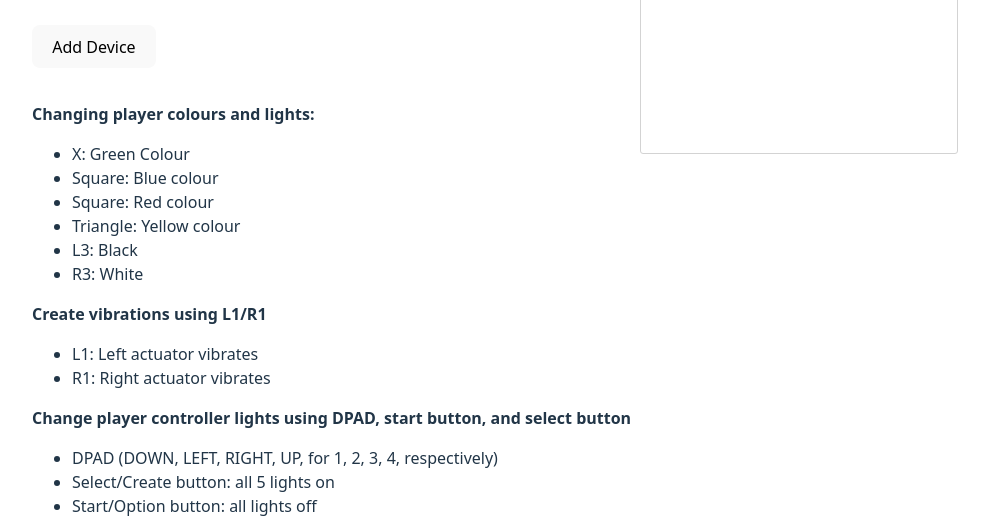
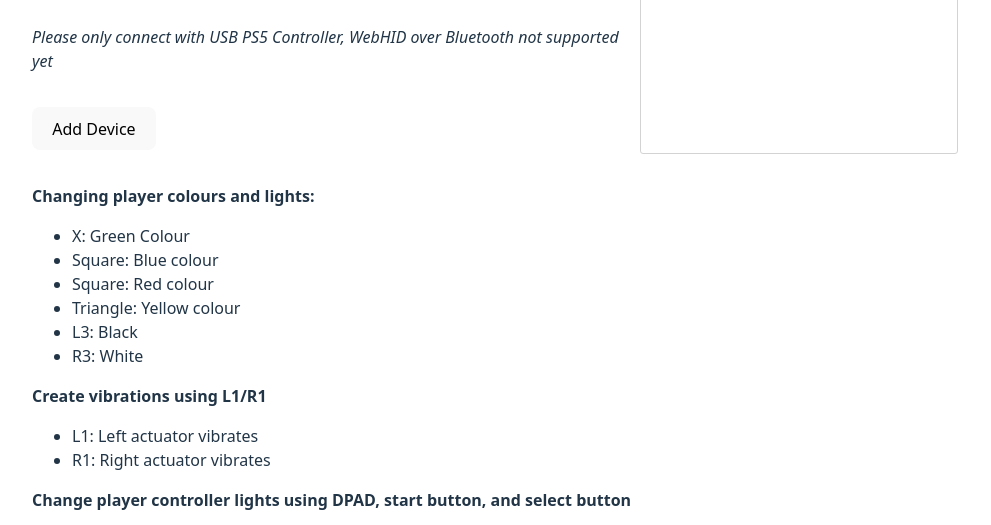
Before and after one commit to Kitanga/dualsense-experiment, a website built with Vite: page index.html in a window 1280 px wide. Shown: the part 188-713 px from the top of the page, without its empty margins (0-991 px from the left). Built offline with nearby package versions, Linux system fonts and the light colour scheme.

Commit message:
feat: "no bluetooth support" warning

```diff
--- a/index.html
+++ b/index.html
@@ -12,6 +12,8 @@
   <div id="app">
     <div>
       <h1>PS5 DualSense Controller Experiment</h1>
+
+      <em style="margin-bottom: 34px; display: block;">Please only connect with USB PS5 Controller, WebHID over Bluetooth not supported yet</em>
 
       <div style="margin-bottom: 34px;">
         <button type="button" id="add-device">Add Device</button>
```
